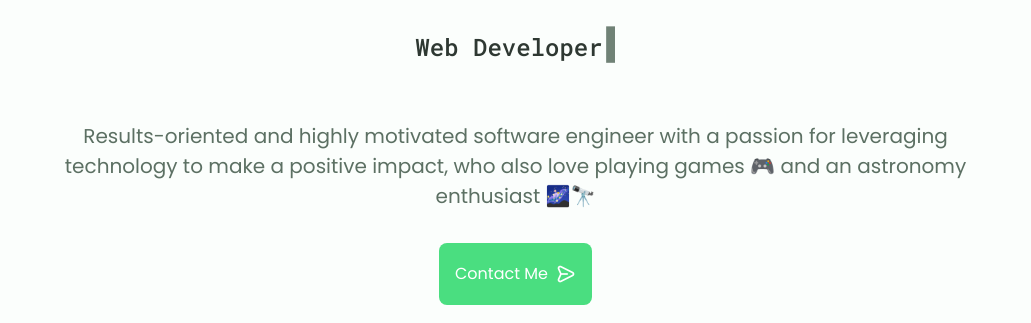
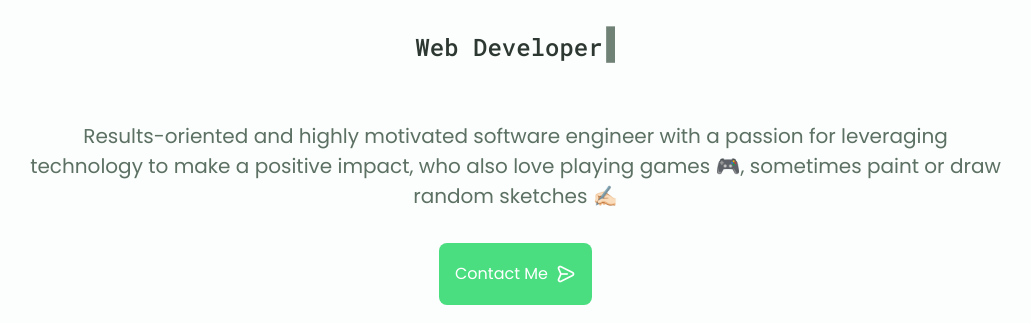
Before and after one commit to mayphyuoo/my-portfolio, a plain HTML site: page index.html in a window 1280 px wide. Shown: the part 283-606 px from the top of the page, without its empty margins (117-1148 px from the left). Drawn offline with nearby package versions, Linux system fonts and the light colour scheme.

Commit message:
update my about info

```diff
--- a/index.html
+++ b/index.html
@@ -102,7 +102,7 @@
                     <h1 class="home__title">Hey I'm</h1>
                     <div id="typewriter"></div>
                     <h3 class="home__subtitle" id="home-bio">Results-oriented and highly motivated software engineer with a passion for
-                        leveraging technology to make a positive impact, who also love playing games 🎮 and an astronomy enthusiast 🌌🔭 </h3>
+                        leveraging technology to make a positive impact, who also love playing games 🎮, sometimes paint or draw random sketches ✍🏻 </h3>
                     <a href="#contact" class="button button__flex">
                         Contact Me <i class="uil uil-message button__icon"></i>
                     </a>
@@ -136,10 +136,6 @@
                     </a>
                 </div>
             </div>
-
-
-
-
 
         </section>
 
```
